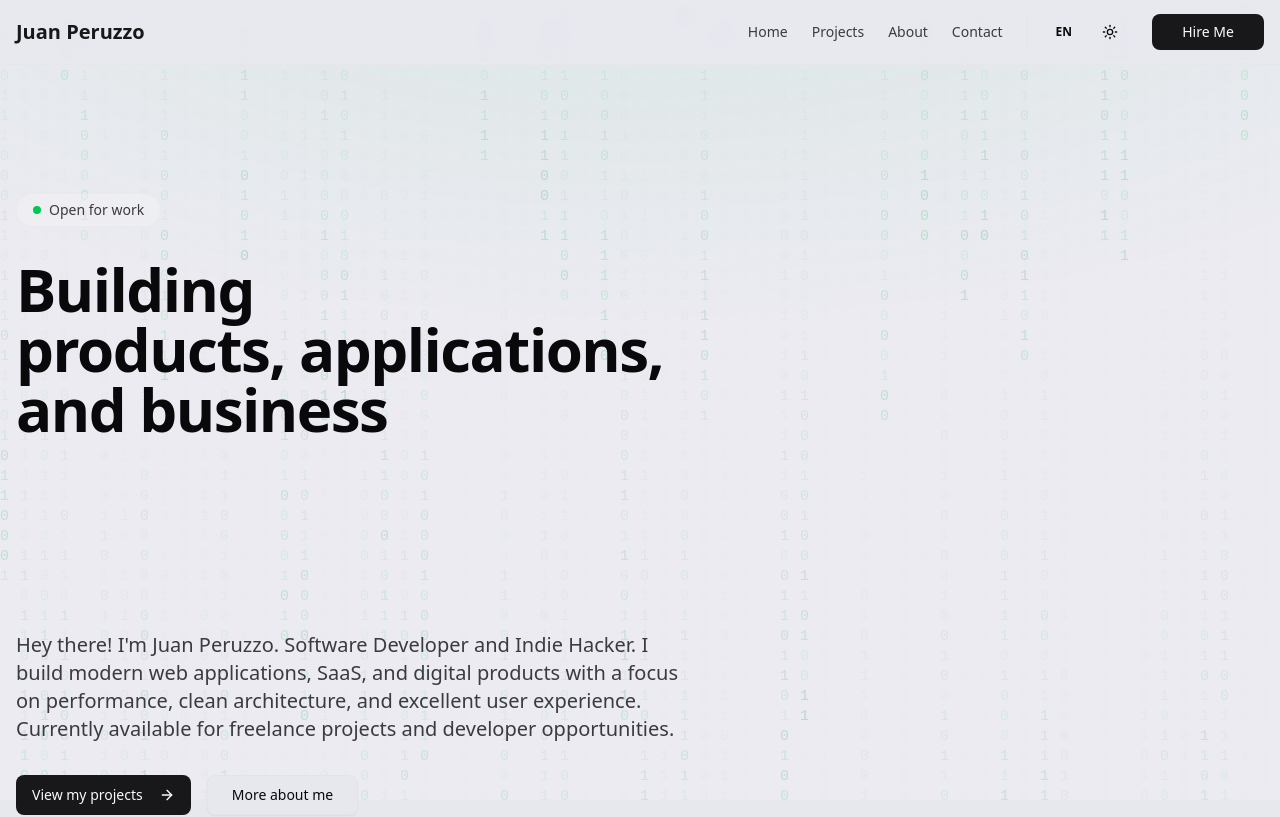
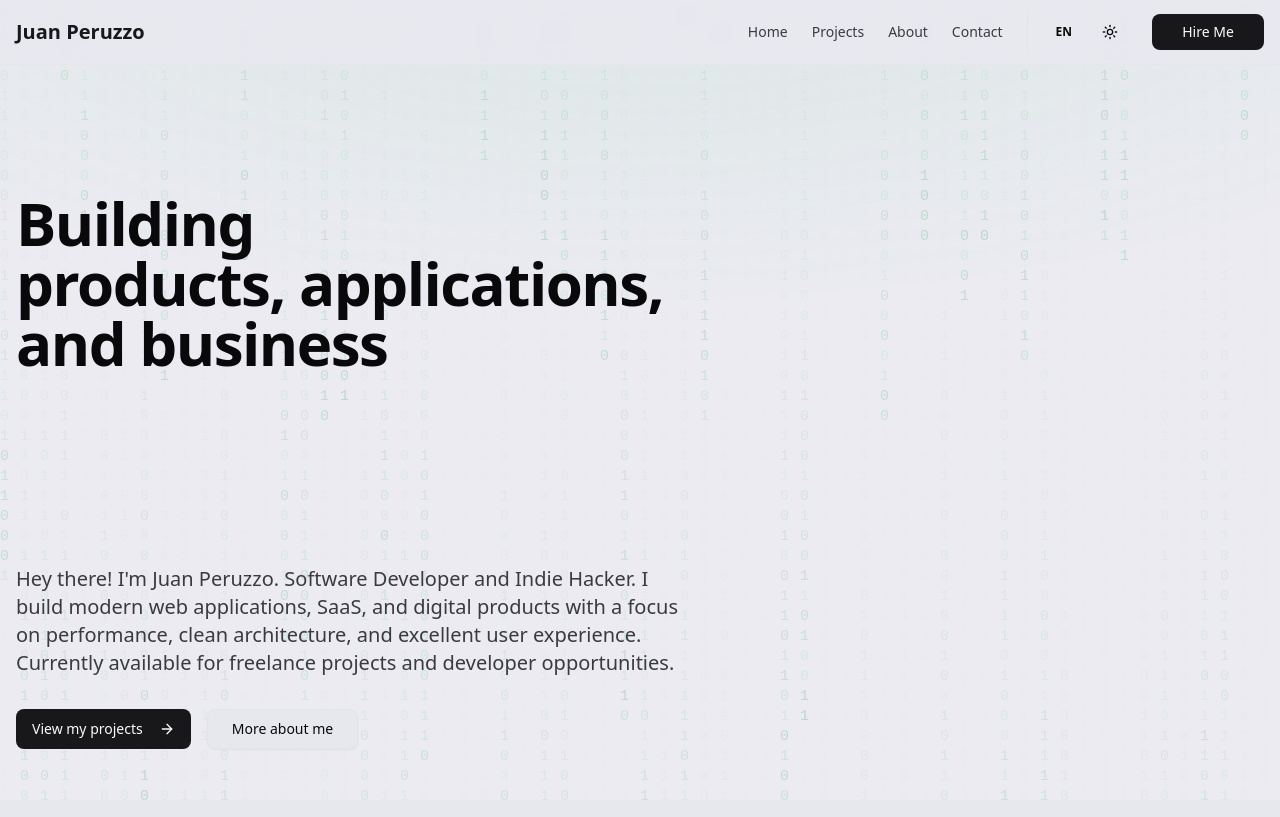
Before and after one commit to Uzzoper/personal-portfolio, a Next.js app: page / in a window 1280 px wide. Shown: the top 817 px of the page. Built offline with nearby package versions, Linux system fonts and the light colour scheme.

Commit message:
refactor: remove open-for-work badge from hero, keep in about and contact

```diff
--- a/components/sections/hero.tsx
+++ b/components/sections/hero.tsx
@@ -45,18 +45,6 @@
         animate="show"
       >
         <div className="max-w-3xl space-y-8">
-          {/* Badge */}
-          <motion.div
-            variants={itemVariants}
-            className="inline-flex items-center gap-2 rounded-full border border-border/40 bg-muted/50 px-4 py-1.5 text-sm"
-          >
-            <span className="relative flex h-2 w-2">
-              <span className="animate-ping absolute inline-flex h-full w-full rounded-full bg-green-400 opacity-75" />
-              <span className="relative inline-flex rounded-full h-2 w-2 bg-green-500" />
-            </span>
-            <span className="text-muted-foreground">{dictionary.hero.openForWork}</span>
-          </motion.div>
-
           {/* Headline */}
           <motion.h1
             variants={itemVariants}
```
